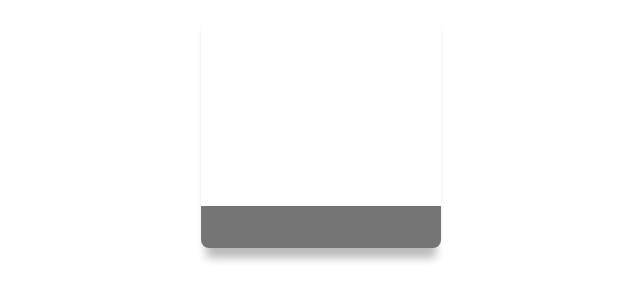
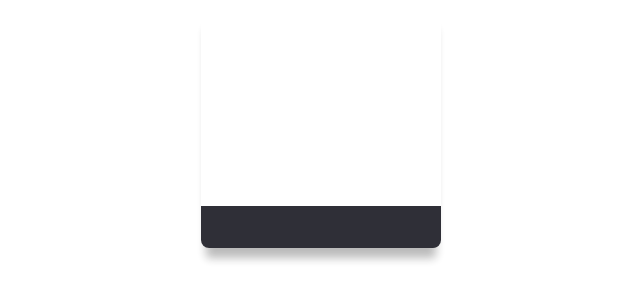
Before and after one commit to oloar/SwinsianWidget, a plain HTML site: page Contents/Resources/index.html in a window 1280 px wide. Shown: the whole page, without its empty margins (327-967 px from the left). Drawn offline with Linux system fonts and the light colour scheme.

Commit message:
Style adjustments (opacity/color)

```diff
--- a/Contents/Resources/index.html
+++ b/Contents/Resources/index.html
@@ -29,7 +29,6 @@
       border-radius: 0.5rem;
       overflow: hidden;
       box-shadow: 0px 15px 10px -5px rgba(0, 0, 0, 0.3);
-
       opacity: 0.9;
     }
     img {
@@ -46,7 +45,7 @@
       min-height: 3em;
       padding: 0.5em;
       text-align: center;
-      background-color: rgba(0,0,0,0.6);
+      background-color: rgba(0,0,9,0.9);
     }
     h2,h3 {
       display: block;
```
